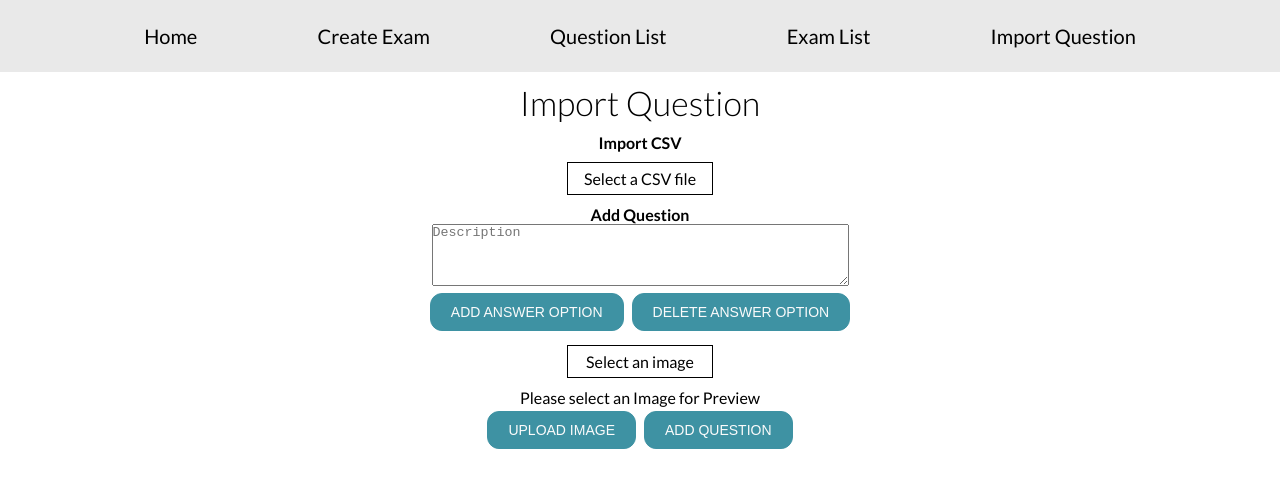
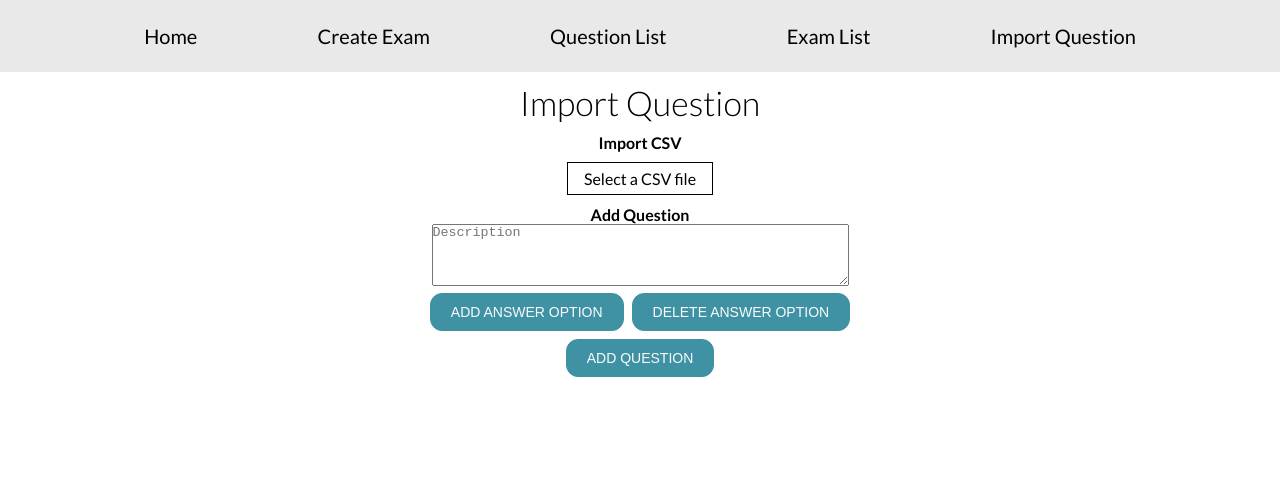
Before and after one commit to JinwooOh/CS200-testing-service, a React (Create React App) app in the folder client/: page /importquestion in a window 1280 px wide. Shown: the top 488 px of the page. Built offline with nearby package versions, Linux system fonts and the light colour scheme.

Commit message:
hide image

```diff
--- a/client/src/components/ImportQ_AddQuestion.js
+++ b/client/src/components/ImportQ_AddQuestion.js
@@ -21,7 +21,11 @@ export default class ImportQ_AddQuestion extends Component {
       },
       body: JSON.stringify(this.state.question),
     })
-      .then(alert('The question is uploaded and saved. Please refresh the page to add a new question or head to the Question List tab to see your question added to the database.'))
+      .then(
+        alert(
+          'The question is uploaded and saved. Please refresh the page to add a new question or head to the Question List tab to see your question added to the database.'
+        )
+      )
       .catch(error => console.error('fetch error at importCSV', error));
   }
 
@@ -127,15 +131,15 @@ export default class ImportQ_AddQuestion extends Component {
           {children}
         </ParentComponent>
 
-        <label className="importImg">
+        {/* <label className="importImg">
           <input type="file" onChange={e => this.handleImageChange(e)} />
           <p>Select an image</p>
         </label>
-        <div>{imagePreview}</div>
-
+        <div>{imagePreview}</div> */}
+        {/*
         <button className="btn btn__createTest" onClick={this.uploadHandler}>
           Upload Image
-        </button>
+        </button> */}
 
         <button
           onClick={() => {
```
